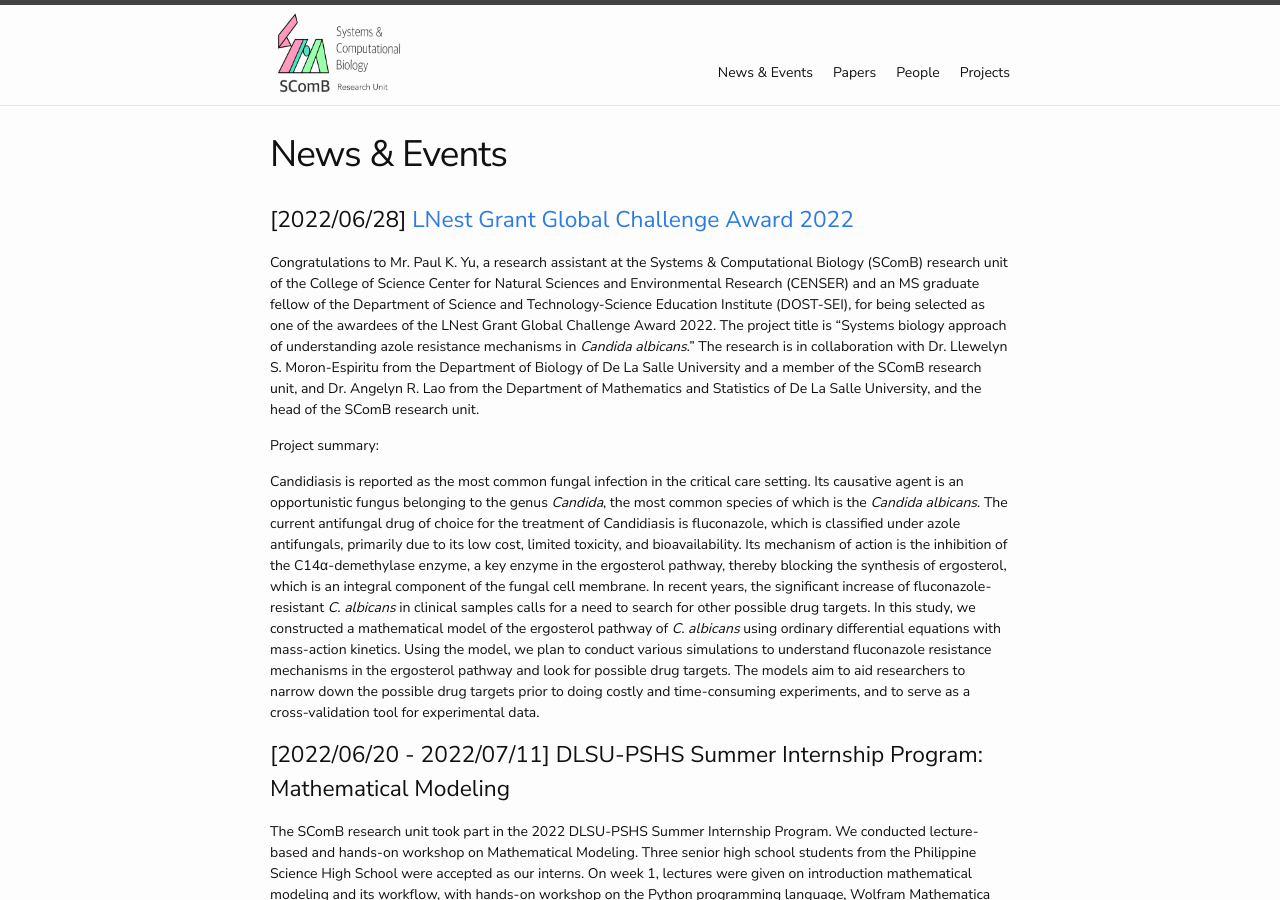
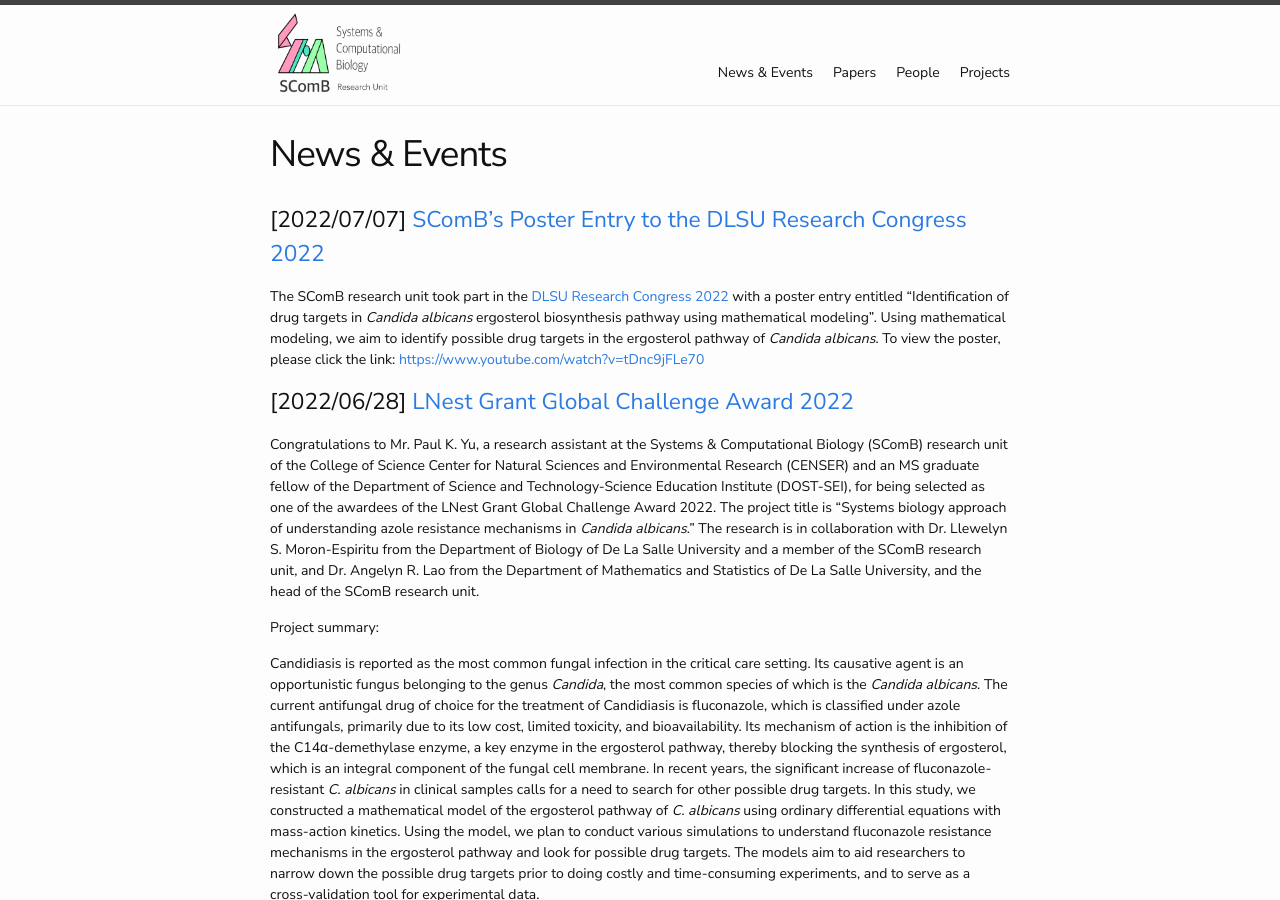
Before and after one commit to dlsu-scomb/dlsu-scomb.github.io, a Jekyll site: the page built from events.md, in a window 1280 px wide and 900 px high. Built offline with Jekyll 4.4.1, drawn with Linux system fonts in a browser that asks for light colours; nearby versions of some CDN libraries; a style sheet for code colours, icons or effects is not loaded.

Commit message:
Added DLSU Rescon 2022 poster entry

```diff
--- a/events.md
+++ b/events.md
@@ -3,6 +3,11 @@ layout: page
 title: News & Events
 permalink: /events/
 ---
+<a id="dlsu_rescon_2022"><a/>
+### [2022/07/07] [SComB's Poster Entry to the DLSU Research Congress 2022](https://www.youtube.com/watch?v=tDnc9jFLe70)
+
+The SComB research unit took part in the [DLSU Research Congress 2022](https://www.facebook.com/DLSUResCon) with a poster entry entitled "Identification of drug targets in *Candida albicans* ergosterol biosynthesis pathway using mathematical modeling". Using mathematical modeling, we aim to identify possible drug targets in the ergosterol pathway of *Candida albicans*. To view the poster, please click the link: [https://www.youtube.com/watch?v=tDnc9jFLe70](https://www.youtube.com/watch?v=tDnc9jFLe70)
+
 <a id="lnest_grant"><a/>
 ### [2022/06/28] [LNest Grant Global Challenge Award 2022](https://grant.lne.st/research/global-challenge-award/)
 
```
Also changed, not shown: index.md (+2 -0 lines).
